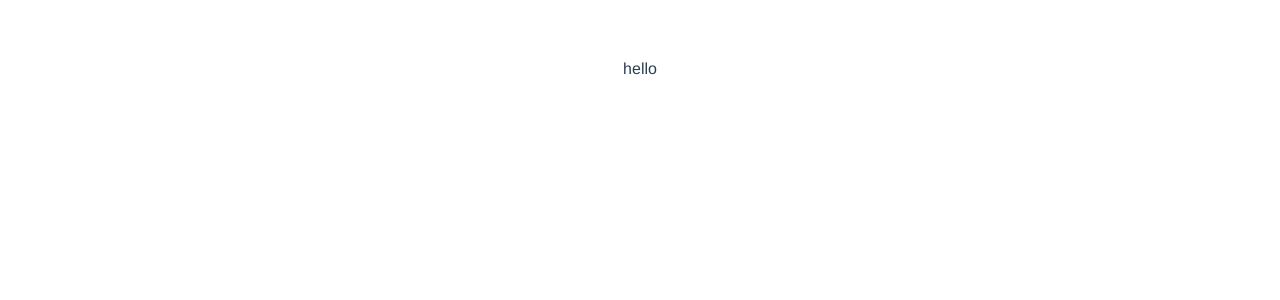
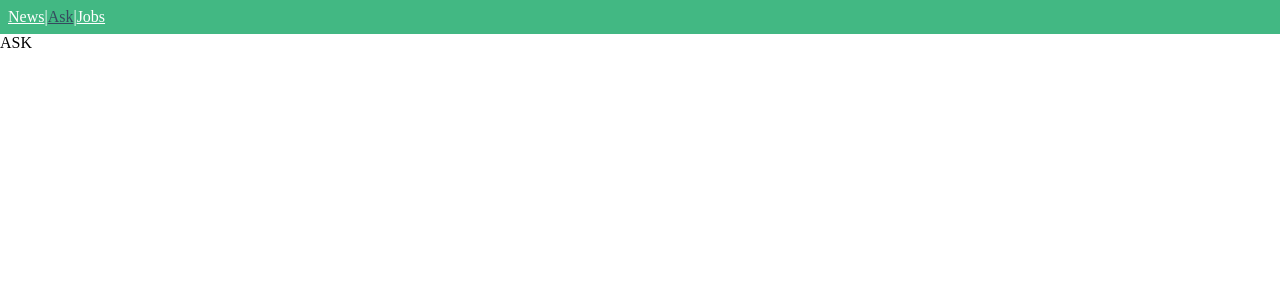
Before and after one commit to JuneHyung/Inflearn-Vue.js-Training, a Vue app in the folder code/vue-news/: page /ask in a window 1280 px wide. Shown: the top 300 px of the page. Built offline with nearby package versions, Linux system fonts and the light colour scheme.

Commit message:
04.라우터 기본
04.라우터 기본

```diff
--- a/code/vue-news/package.json
+++ b/code/vue-news/package.json
@@ -9,7 +9,8 @@
   },
   "dependencies": {
     "core-js": "^3.6.5",
-    "vue": "^2.6.11"
+    "vue": "^2.6.11",
+    "vue-router": "^3.5.1"
   },
   "devDependencies": {
     "@vue/cli-plugin-babel": "~4.5.0",
--- a/code/vue-news/src/App.vue
+++ b/code/vue-news/src/App.vue
@@ -1,11 +1,16 @@
 <template>
     <div id="app">
-        hello
+        <tool-bar></tool-bar>
+        <router-view></router-view>
     </div>
 </template>
 
 <script>
+import ToolBar from './components/ToolBar';
 export default {
+    components: {
+        ToolBar,
+    },
     methods: {
         fetchData() {
             console.log('hello');
@@ -15,12 +20,8 @@
 </script>
 
 <style>
-#app {
-    font-family: Avenir, Helvetica, Arial, sans-serif;
-    -webkit-font-smoothing: antialiased;
-    -moz-osx-font-smoothing: grayscale;
-    text-align: center;
-    color: #2c3e50;
-    margin-top: 60px;
+body {
+    padding: 0;
+    margin: 0;
 }
 </style>
--- /dev/null
+++ b/code/vue-news/src/components/ToolBar.vue
@@ -0,0 +1,25 @@
+<template>
+    <div class="header">
+        <router-link to="/news">News</router-link> | <router-link to="/ask">Ask</router-link> |
+        <router-link to="/jobs">Jobs</router-link>
+    </div>
+</template>
+
+<script>
+export default {};
+</script>
+
+<style scoped>
+.header {
+    color: #fff;
+    background-color: #42b883;
+    display: flex;
+    padding: 8px;
+}
+.header .router-link-exact-active {
+    color: #35495e;
+}
+.header a {
+    color: #fff;
+}
+</style>
--- a/code/vue-news/src/main.js
+++ b/code/vue-news/src/main.js
@@ -1,8 +1,10 @@
 import Vue from 'vue'
 import App from './App.vue'
-
+import { router } from'./router/index.js'
 Vue.config.productionTip = false
 
 new Vue({
   render: h => h(App),
+  // router: router,
+  router,
 }).$mount('#app')
--- /dev/null
+++ b/code/vue-news/src/router/index.js
@@ -0,0 +1,40 @@
+import Vue from 'vue';
+import VueRouter from 'vue-router';
+
+import NewsView from '../views/NewsView.vue';
+import AskView from '../views/AskView.vue';
+import JobsView from '../views/JobsView.vue';
+
+import ItemView from '../views/ItemView.vue';
+import UserView from '../views/UserView.vue';
+Vue.use(VueRouter);
+
+export const router = new VueRouter({
+    mode:'history',
+    routes: [
+        {
+            path: '/',
+            redirect: '/news',
+        },
+        {
+            path: '/news',
+            component:NewsView,
+        },
+        {
+            path: '/ask',
+            component:AskView,
+        },
+        {
+            path: '/jobs',
+            component:JobsView,
+        },
+        {
+            path: '/user',
+            component: UserView,
+        },
+        {
+            path: '/item',
+            component: ItemView,
+        },
+    ]
+});
--- /dev/null
+++ b/code/vue-news/src/views/AskView.vue
@@ -0,0 +1,9 @@
+<template>
+    <div>ASK</div>
+</template>
+
+<script>
+export default {};
+</script>
+
+<style></style>
--- /dev/null
+++ b/code/vue-news/src/views/ItemView.vue
@@ -0,0 +1,9 @@
+<template>
+    <div>Item View</div>
+</template>
+
+<script>
+export default {};
+</script>
+
+<style></style>
--- /dev/null
+++ b/code/vue-news/src/views/JobsView.vue
@@ -0,0 +1,9 @@
+<template>
+    <div>JOBS</div>
+</template>
+
+<script>
+export default {};
+</script>
+
+<style></style>
--- /dev/null
+++ b/code/vue-news/src/views/NewsView.vue
@@ -0,0 +1,9 @@
+<template>
+    <div>NEWS</div>
+</template>
+
+<script>
+export default {};
+</script>
+
+<style></style>
--- /dev/null
+++ b/code/vue-news/src/views/UserView.vue
@@ -0,0 +1,9 @@
+<template>
+    <div>User View</div>
+</template>
+
+<script>
+export default {};
+</script>
+
+<style></style>
```
Also changed, not shown: 1 other file (tests, documents, lock files or other folders).
